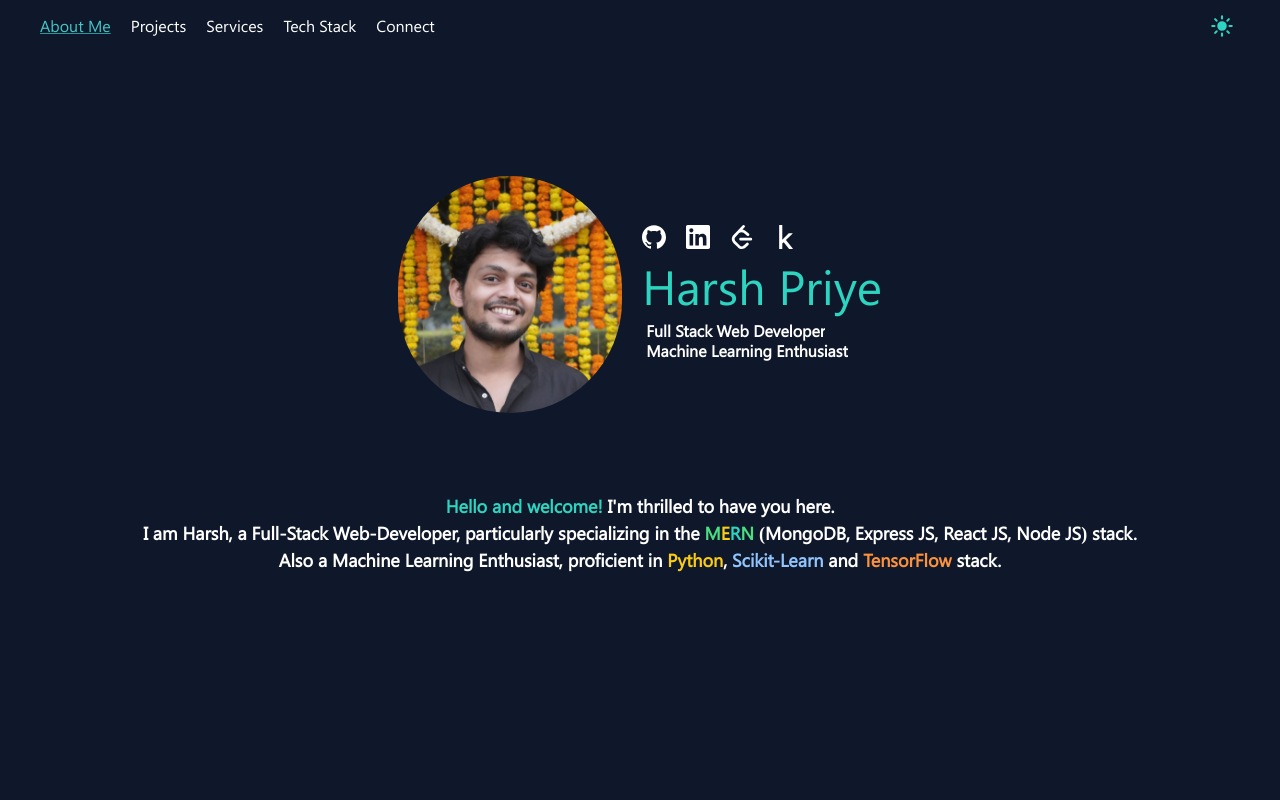
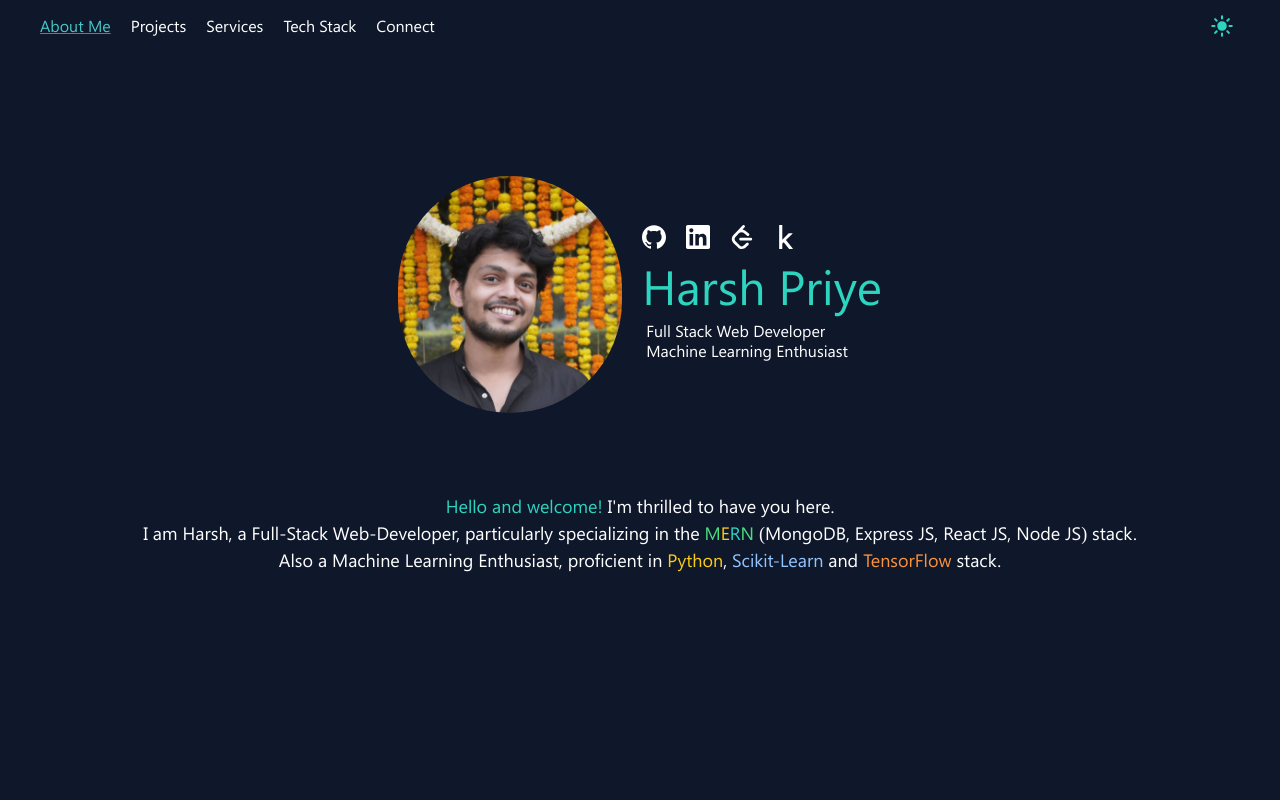
Before and after one commit to harshpx/portfolio, a React (Vite) app: page / in a window 1280 px wide. Shown: the top 800 px of the page. Built offline with nearby package versions, Linux system fonts and the light colour scheme.

Commit message:
removed bold fonts

```diff
--- a/src/pages/About.jsx
+++ b/src/pages/About.jsx
@@ -34,7 +34,7 @@ const About = () => {
                         {/* name and profession */}
                         <div className='flex flex-col text-center sm:text-left gap-y-2'>
                             <h1 className='text-teal-600 dark:text-teal-400 text-4xl md:text-5xl slide'>Harsh Priye</h1>
-                            <div className='dark:text-white text-base md:text-l md:font-bold p-1'>
+                            <div className='dark:text-white text-base md:text-l p-1'>
                                 <h1 className=' w-fit h-fit leading-5 mx-auto sm:mx-0 whitespace-nowrap overflow-hidden slide'>Full Stack Web Developer</h1>
                                 <h1 className='w-fit mx-auto sm:mx-0 leading-5 whitespace-nowrap overflow-hidden slide'>Machine Learning Enthusiast</h1>
                             </div>
@@ -42,7 +42,7 @@ const About = () => {
                     </div>
                 </div>
                 {/* about me */}
-                <div className='dark:text-white mt-20 text-center sm:text-l md:text-[18px] font-bold'>
+                <div className='dark:text-white mt-20 text-center sm:text-l md:text-[18px]'>
                     <p><span className='text-teal-600 dark:text-teal-400'>Hello and welcome!</span> I'm thrilled to have you here.<br/>I am Harsh, a Full-Stack Web-Developer, particularly specializing in the <span className='text-green-600 dark:text-green-400'>M</span><span className='text-yellow-600 dark:text-yellow-400'>E</span><span className='text-teal-600 dark:text-teal-400'>R</span><span className='text-green-600 dark:text-green-400'>N</span> (MongoDB, Express JS, React JS, Node JS) stack.<br/>Also a Machine Learning Enthusiast, proficient in <span className='text-yellow-600 dark:text-yellow-400'>Python</span>, <span className='text-blue-500 dark:text-blue-300'>Scikit-Learn</span> and <span className='text-orange-600 dark:text-orange-400'>TensorFlow</span> stack.</p>
                 </div>
             </section>
```
